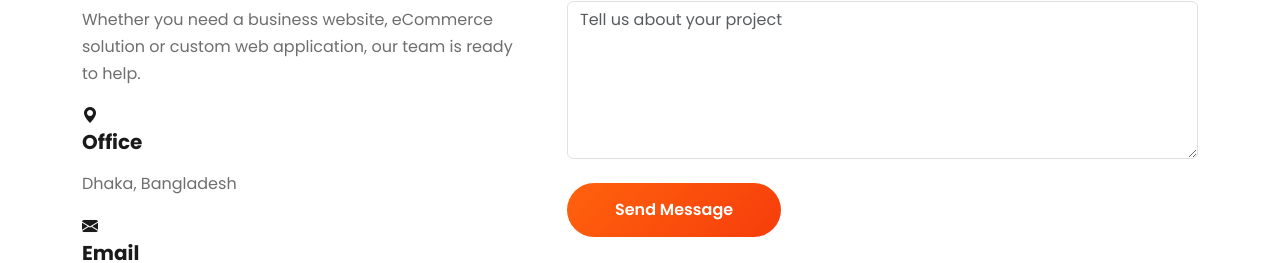
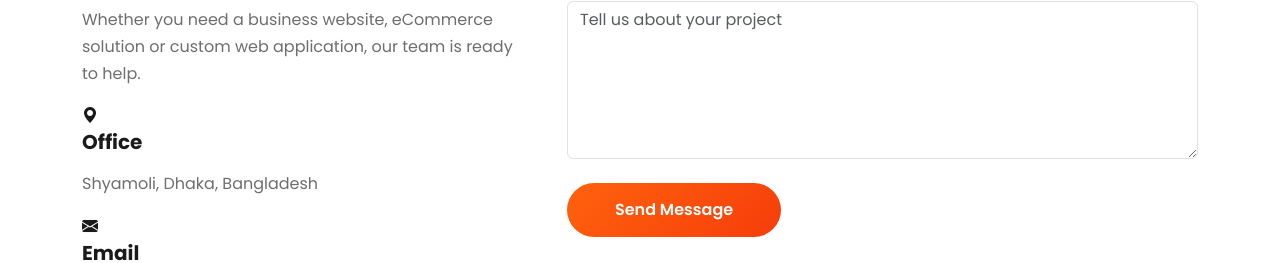
Before and after one commit to Kamruzzaman-98/premium-agency, a plain HTML site: page contact.html in a window 1280 px wide. Shown: the part 818-1081 px from the top of the page. Drawn offline with nearby package versions, Linux system fonts and the light colour scheme.

Commit message:
update contact

```diff
--- a/contact.html
+++ b/contact.html
@@ -161,7 +161,7 @@
               <div>
                 <h5>Office</h5>
 
-                <p>Dhaka, Bangladesh</p>
+                <p>Shyamoli, Dhaka, Bangladesh</p>
               </div>
             </div>
 
```
